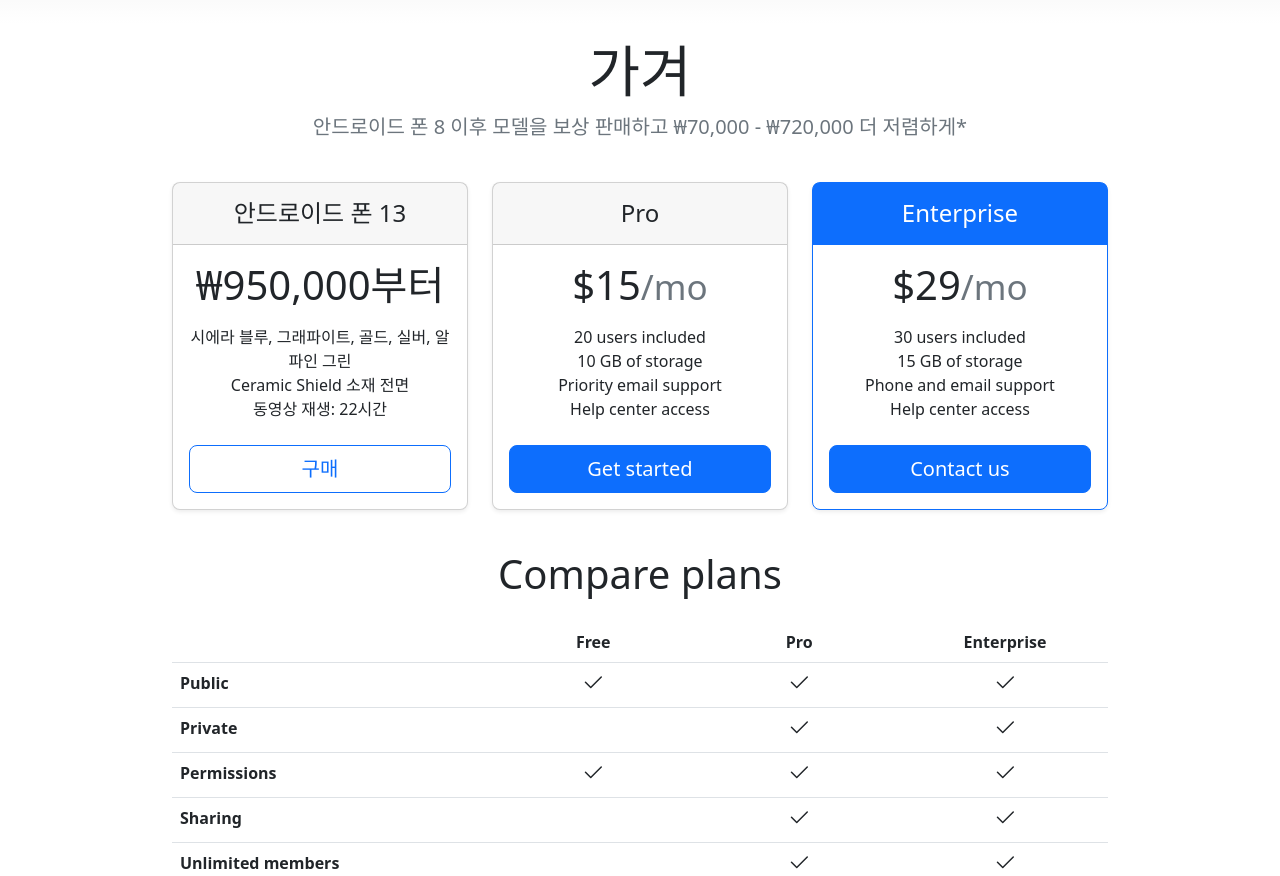
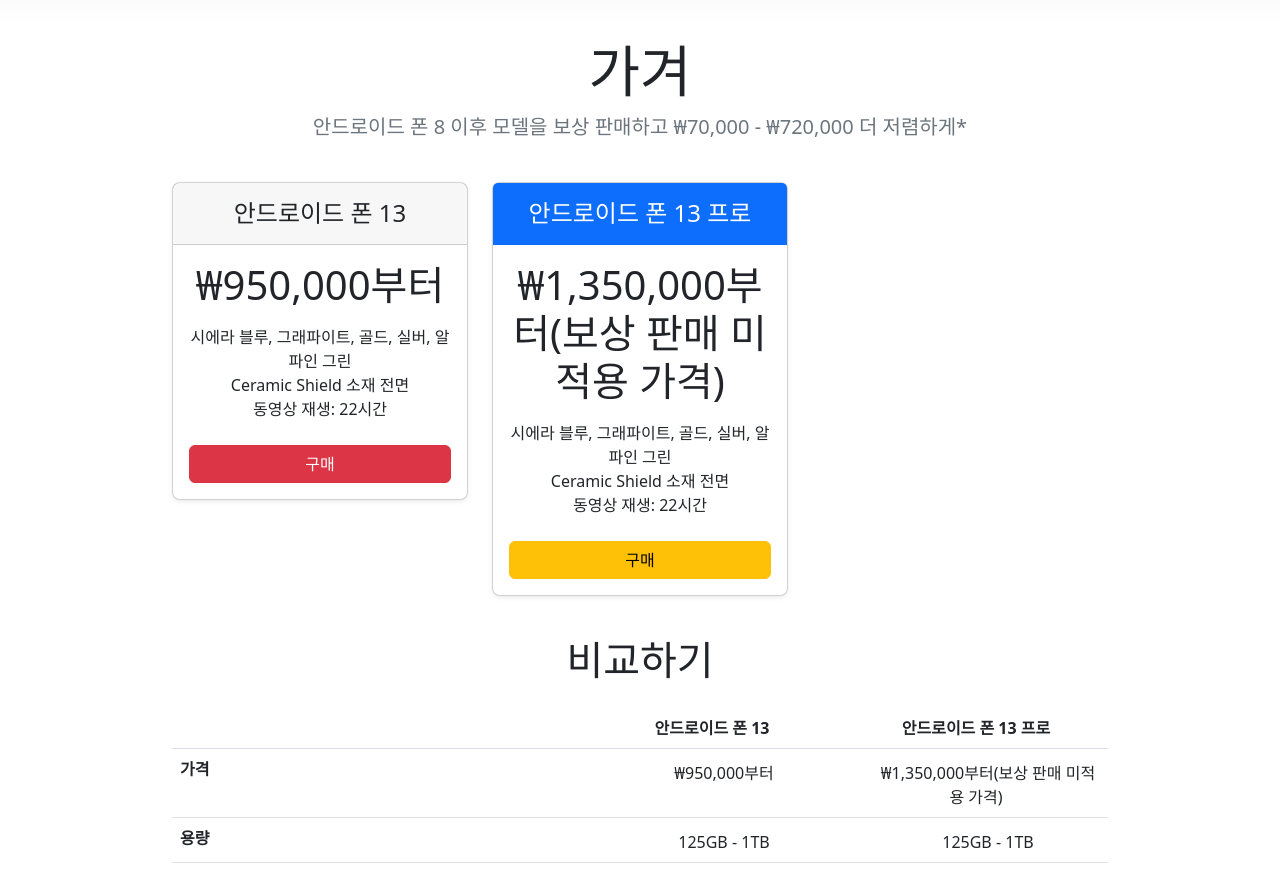
Before and after one commit to jihooni0914/Yu-say-Kim-Assignment-3, a website: page public/pricing.html in a window 1280 px wide. Shown: the part 76-952 px from the top of the page. Drawn offline with nearby package versions, Linux system fonts and the light colour scheme.

Commit message:
FEAT change text

```diff
--- a/public/pricing.html
+++ b/public/pricing.html
@@ -129,28 +129,28 @@
               <li>동영상 재생: 22시간</li>
               <!-- <li>Help center access</li> -->
             </ul>
-            <button type="button" class="w-100 btn btn-lg btn-outline-primary">구매</button>
+            <button type="button" class="w-100 btn btn-danger">구매</button>
           </div>
         </div>
       </div>
       <div class="col">
         <div class="card mb-4 rounded-3 shadow-sm">
-          <div class="card-header py-3">
-            <h4 class="my-0 fw-normal">Pro</h4>
+          <div class="card-header py-3 text-bg-primary border-primary">
+            <h4 class="my-0 fw-normal">안드로이드 폰 13 프로</h4>
           </div>
           <div class="card-body">
-            <h1 class="card-title pricing-card-title">$15<small class="text-muted fw-light">/mo</small></h1>
+            <h1 class="card-title pricing-card-title">₩1,350,000부터(보상 판매 미적용 가격)</h1>
             <ul class="list-unstyled mt-3 mb-4">
-              <li>20 users included</li>
-              <li>10 GB of storage</li>
-              <li>Priority email support</li>
-              <li>Help center access</li>
+              <li>시에라 블루, 그래파이트, 골드, 실버, 알파인 그린</li>
+              <li>Ceramic Shield 소재 전면</li>
+              <li>동영상 재생: 22시간</li>
+              <!-- <li>Help center access</li> -->
             </ul>
-            <button type="button" class="w-100 btn btn-lg btn-primary">Get started</button>
+            <button type="button" class="w-100 btn btn-warning">구매</button>
           </div>
         </div>
       </div>
-      <div class="col">
+      <!-- <div class="col">
         <div class="card mb-4 rounded-3 shadow-sm border-primary">
           <div class="card-header py-3 text-bg-primary border-primary">
             <h4 class="my-0 fw-normal">Enterprise</h4>
@@ -166,37 +166,37 @@
             <button type="button" class="w-100 btn btn-lg btn-primary">Contact us</button>
           </div>
         </div>
-      </div>
+      </div> -->
     </div>
 
-    <h2 class="display-6 text-center mb-4">Compare plans</h2>
+    <h2 class="display-6 text-center mb-4">비교하기</h2>
 
     <div class="table-responsive">
       <table class="table text-center">
         <thead>
           <tr>
             <th style="width: 34%;"></th>
-            <th style="width: 22%;">Free</th>
-            <th style="width: 22%;">Pro</th>
-            <th style="width: 22%;">Enterprise</th>
+            <th style="width: 22%;">안드로이드 폰 13</th>
+            <th style="width: 22%;">안드로이드 폰 13 프로</th>
+            <!-- <th style="width: 22%;">Enterprise</th> -->
           </tr>
         </thead>
         <tbody>
           <tr>
-            <th scope="row" class="text-start">Public</th>
-            <td><svg class="bi" width="24" height="24"><use xlink:href="#check"/></svg></td>
-            <td><svg class="bi" width="24" height="24"><use xlink:href="#check"/></svg></td>
-            <td><svg class="bi" width="24" height="24"><use xlink:href="#check"/></svg></td>
+            <th scope="row" class="text-start">가격</th>
+            <td><svg class="bi" width="24" height="24"></svg>₩950,000부터</td>
+            <td><svg class="bi" width="24" height="24"></svg>₩1,350,000부터(보상 판매 미적용 가격)</td>
+            <!-- <td><svg class="bi" width="24" height="24"><use xlink:href="#check"/></svg></td> -->
           </tr>
           <tr>
-            <th scope="row" class="text-start">Private</th>
-            <td></td>
-            <td><svg class="bi" width="24" height="24"><use xlink:href="#check"/></svg></td>
-            <td><svg class="bi" width="24" height="24"><use xlink:href="#check"/></svg></td>
+            <th scope="row" class="text-start">용량</th>
+            <td><svg class="bi" width="24" height="24"></svg>125GB - 1TB</td>
+            <td><svg class="bi" width="24" height="24"></svg>125GB - 1TB</td>
+            <!-- <td><svg class="bi" width="24" height="24"><use xlink:href="#check"/></svg></td> -->
           </tr>
         </tbody>
 
-        <tbody>
+        <!-- <tbody>
           <tr>
             <th scope="row" class="text-start">Permissions</th>
             <td><svg class="bi" width="24" height="24"><use xlink:href="#check"/></svg></td>
@@ -221,7 +221,7 @@
             <td></td>
             <td><svg class="bi" width="24" height="24"><use xlink:href="#check"/></svg></td>
           </tr>
-        </tbody>
+        </tbody> -->
       </table>
     </div>
   </main>
```
